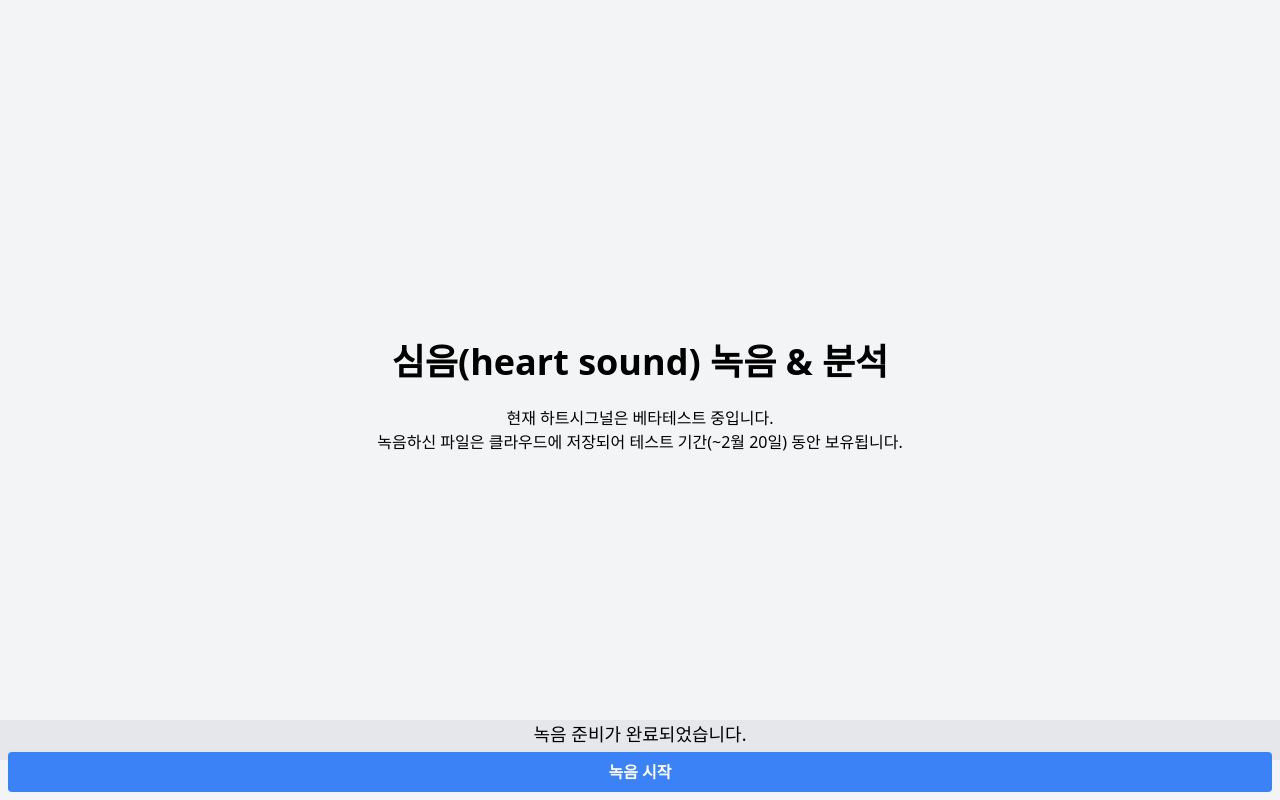
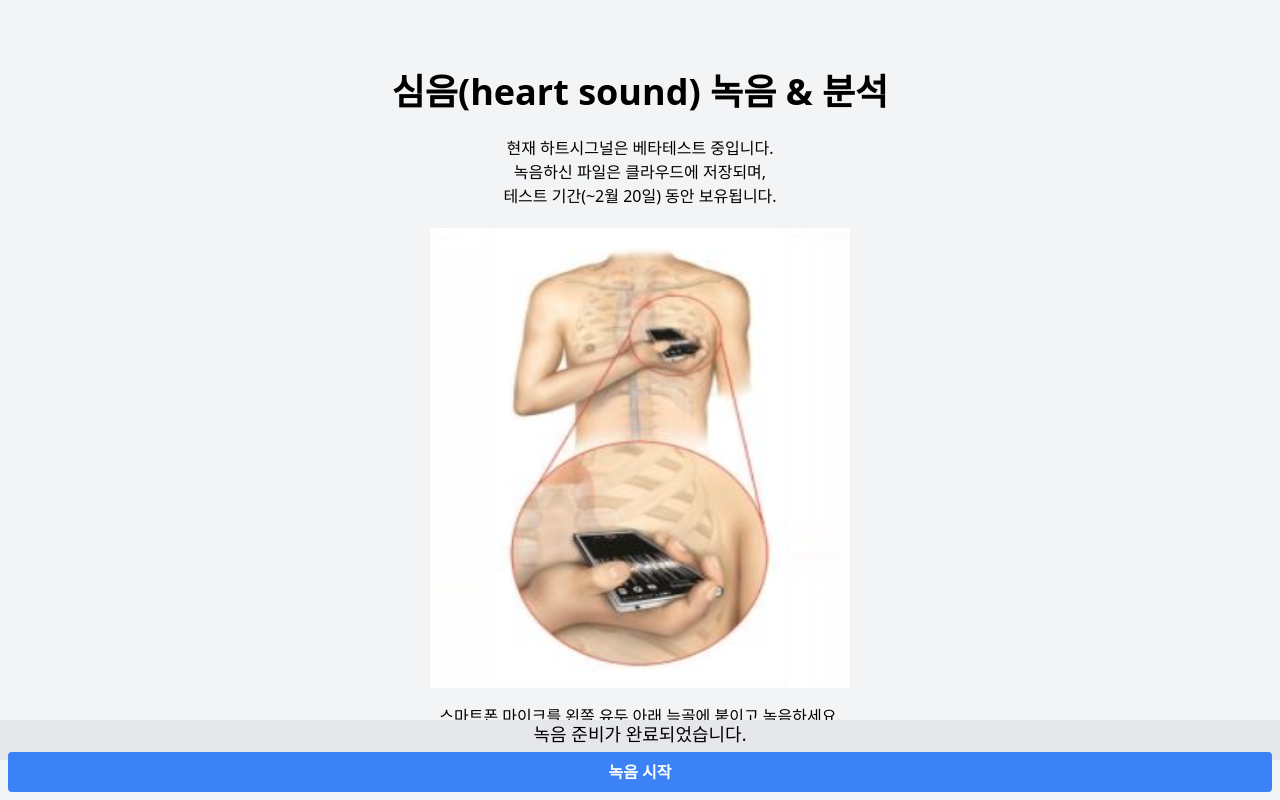
Before and after one commit to heartsignal9999/flask-frontend, a Flask app: page /index in a window 1280 px wide. Run offline with Flask 3, Linux system fonts and the light colour scheme; style sheets or scripts are compiled from the project's sources.

Commit message:
add a guide image and instrution on the page

```diff
--- a/templates/index.html
+++ b/templates/index.html
@@ -18,10 +18,15 @@
     <div class="my-1 text-center">
       <div>현재 하트시그널은 베타테스트 중입니다.</div>
       <div>
-        녹음하신 파일은 클라우드에 저장되어 테스트 기간(~2월 20일) 동안
-        보유됩니다.
+        녹음하신 파일은 클라우드에 저장되며,
+      </div>
+      <div>테스트 기간(~2월 20일) 동안 보유됩니다.
+      </div>
+      <div id="resultContainer" class="mt-5">
+        <img src="{{ url_for('static', filename='img/heartsignal.png') }}" alt="Heart Signal Image" class="mb-3">
       </div>
     </div>
+    <div class="text-center">스마트폰 마이크를 왼쪽 유두 아래 늑골에 붙이고 녹음하세요.</div>
     <div id="resultContainer" class="mt-5">
     </div>
   </div>
```
